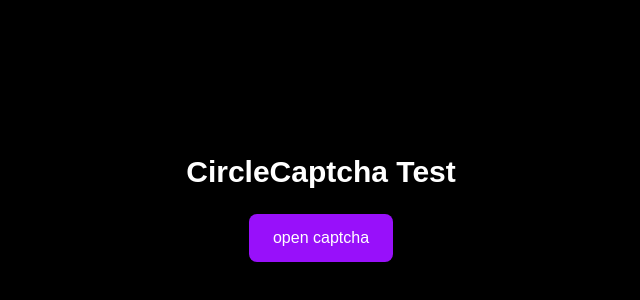
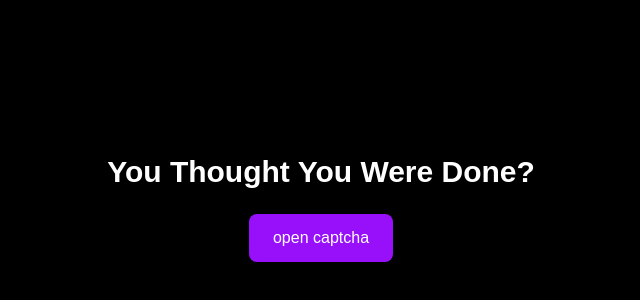
Before and after one commit to carloselopezjr/i-swear-im-human, a Next.js app: page /circle-test in a window 1280 px wide. Shown: the part 192-492 px from the top of the page, without its empty margins (319-959 px from the left). Built offline with nearby package versions, Linux system fonts and the light colour scheme; a web font is replaced by a local one.

Commit message:
update captcha text

```diff
--- a/app/circle-test/page.tsx
+++ b/app/circle-test/page.tsx
@@ -8,7 +8,7 @@ export default function CircleTestPage() {
 
   return (
     <div className="flex flex-col items-center justify-center h-screen bg-black text-white gap-6">
-      <h1 className="text-3xl font-bold">CircleCaptcha Test</h1>
+      <h1 className="text-3xl font-bold">You Thought You Were Done?</h1>
 
       <button
         onClick={() => setShowCaptcha(true)}
```
